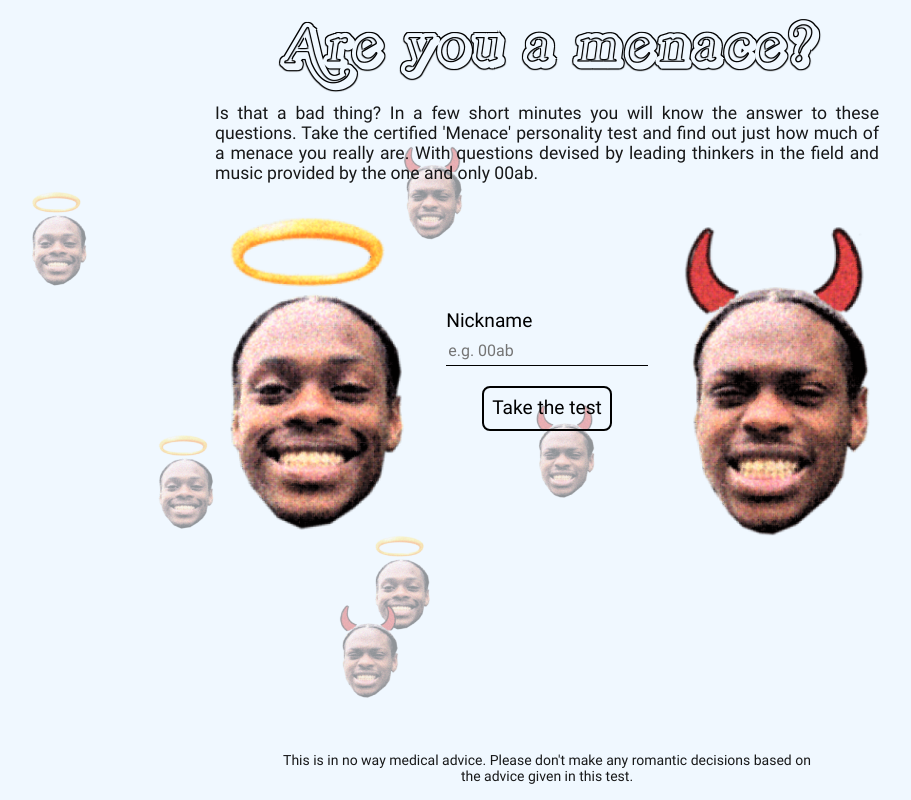
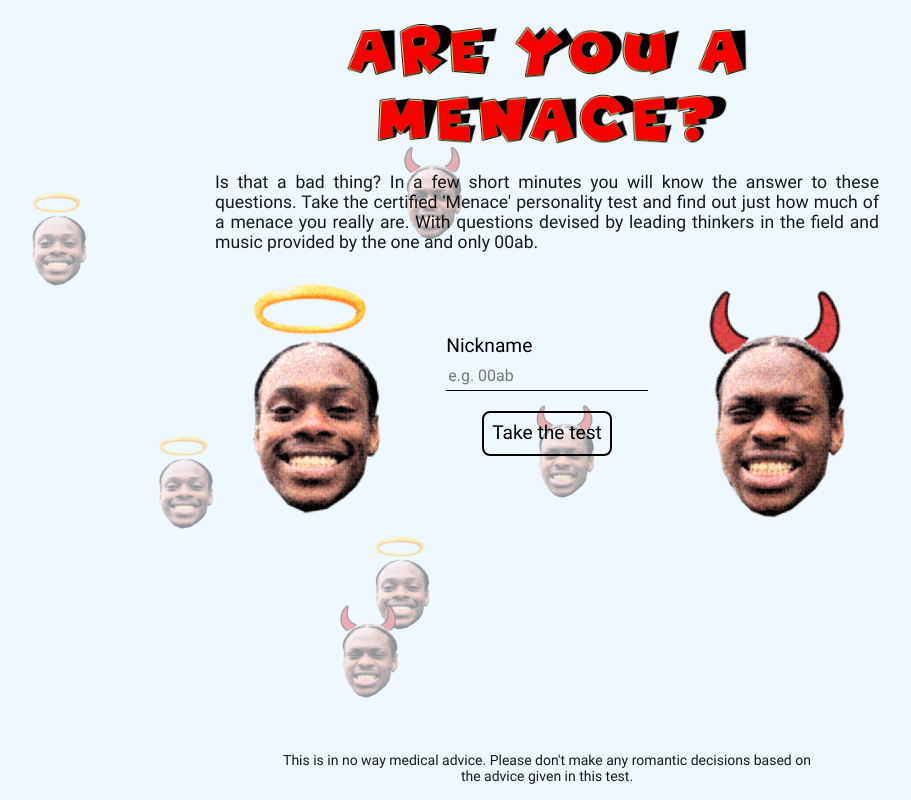
Before and after one commit to CampbellDocherty/menace, a React (Vite) app: page / in a window 1280 px wide. Shown: the whole page, without its empty margins (93-1004 px from the left). Built offline with nearby package versions, Linux system fonts and the light colour scheme.

Commit message:
Add title font

```diff
--- a/src/pages/Home/index.tsx
+++ b/src/pages/Home/index.tsx
@@ -12,6 +12,7 @@ import {
 } from './styles';
 import Angel from '../../assets/angel.png';
 import Devil from '../../assets/devil.png';
+import TitleImage from '../../assets/title.png';
 import { v4 as uuidv4 } from 'uuid';
 import { useContext, useState } from 'react';
 import { AnswersContext } from '../../context/Answers/AnswersContext';
@@ -39,7 +40,7 @@ export const Home = ({ onProceed }: { onProceed: () => void }) => {
 
   return (
     <>
-      <Title>Are you a menace?</Title>
+      <Title src={TitleImage} alt="Are you a menace?" />
       <IntroText>
         Is that a bad thing? In a few short minutes you will know the answer to
         these questions. Take the certified &apos;Menace&apos; personality test
--- a/src/pages/Home/styles.ts
+++ b/src/pages/Home/styles.ts
@@ -1,18 +1,10 @@
 import { styled } from 'styled-components';
 
-export const Title = styled.h1`
-  font-family: 'RoyalAcidOutline';
-  font-size: 3.8rem;
-  margin: 0;
-  color: aliceblue;
-  width: 100%;
-  letter-spacing: 2px;
-  text-align: center;
-  text-shadow:
-    -1px 1px 1px #000,
-    1px 1px 1px #000,
-    1px -1px 0 #000,
-    -1px -1px 0 #000;
+export const Title = styled.img`
+  width: 90%;
+  max-width: 400px;
+  margin-top: 8px;
+  margin-bottom: 16px;
 `;
 
 export const Form = styled.div`
@@ -64,6 +56,7 @@ export const ImageCollage = styled.div`
 
 export const MenaceImage = styled.img`
   width: 28%;
+  max-width: 140px;
 
   &:first-child {
     margin-right: 8px;
```
